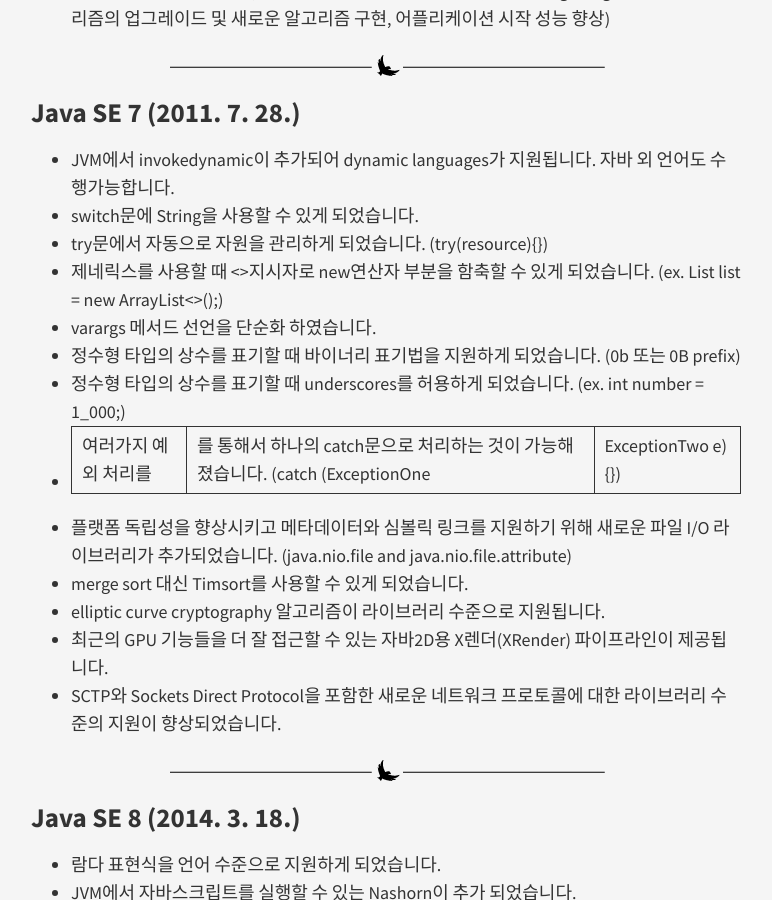
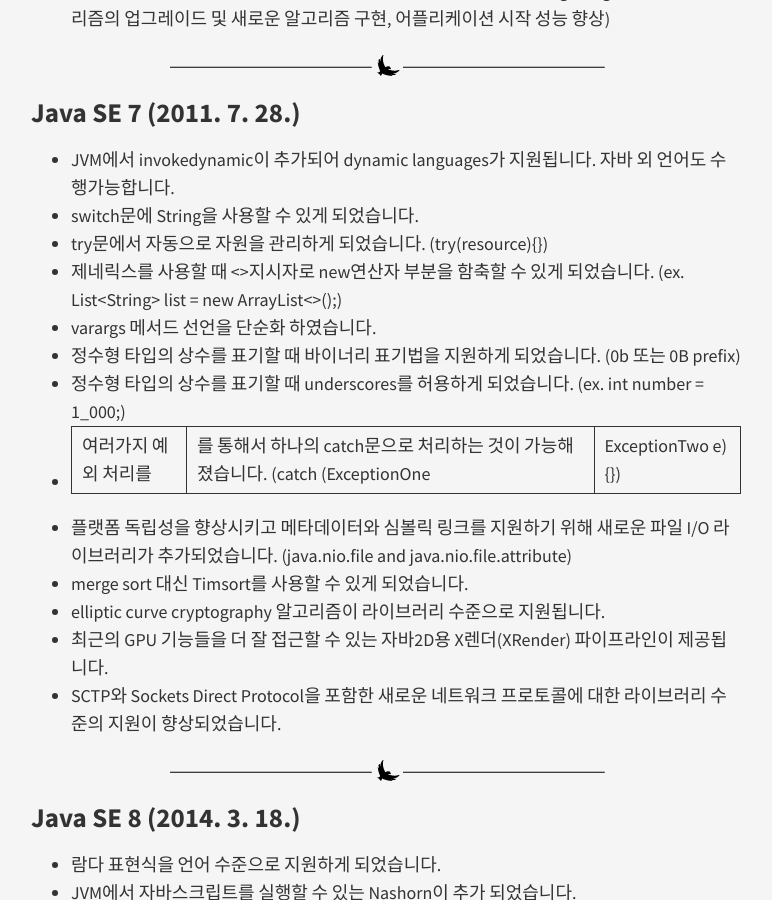
Before and after one commit to kimtu89/kimtu89.github.com, a Jekyll site: the page built from _posts/2015-02-15-jdk.md, in a window 1280 px wide and 900 px high, scrolled down 3294 px. Shown: the whole window, without its empty margins (254-1026 px from the left). Built offline with Jekyll 4.4.1, drawn with Linux system fonts in a browser that asks for light colours; nearby versions of some CDN libraries; Markdown is read by kramdown in place of the engine named in the settings; comment, search, counter and statistics services are not loaded.

Commit message:
Update 2015-02-15-jdk.md

```diff
--- a/_posts/2015-02-15-jdk.md
+++ b/_posts/2015-02-15-jdk.md
@@ -120,7 +120,7 @@ Java SE 7 (2011. 7. 28.)
 - JVM에서 invokedynamic이 추가되어 dynamic languages가 지원됩니다. 자바 외 언어도 수행가능합니다.
 - switch문에 String을 사용할 수 있게 되었습니다.
 - try문에서 자동으로 자원을 관리하게 되었습니다. (try(resource){})
-- 제네릭스를 사용할 때 <>지시자로 new연산자 부분을 함축할 수 있게 되었습니다. (ex. List<String> list = new ArrayList<>();)
+- 제네릭스를 사용할 때 <>지시자로 new연산자 부분을 함축할 수 있게 되었습니다. (ex. List&lt;String&gt; list = new ArrayList&lt;&gt;();)
 - varargs 메서드 선언을 단순화 하였습니다.
 - 정수형 타입의 상수를 표기할 때 바이너리 표기법을 지원하게 되었습니다. (0b 또는 0B prefix)
 - 정수형 타입의 상수를 표기할 때 underscores를 허용하게 되었습니다. (ex. int number = 1_000;)
```
